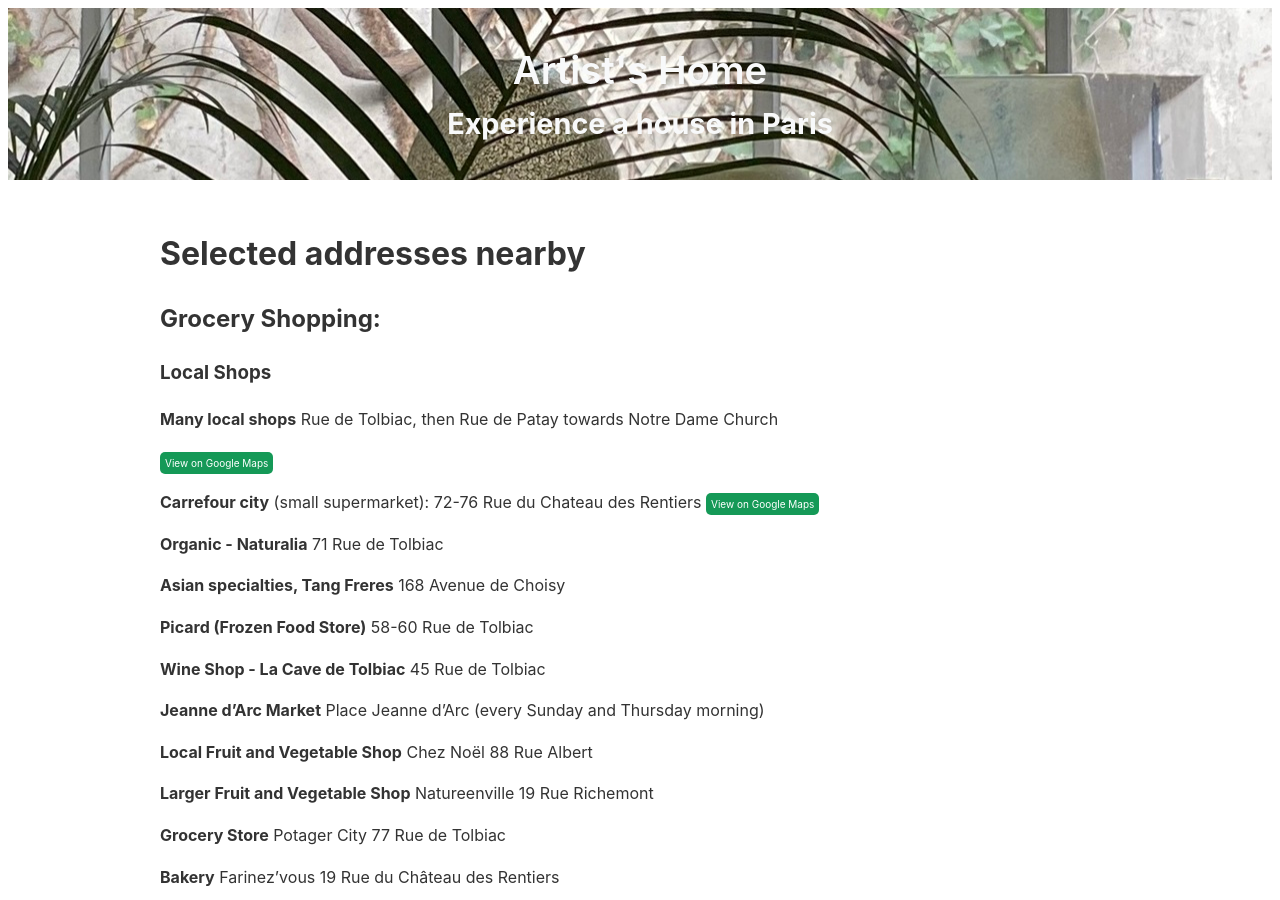
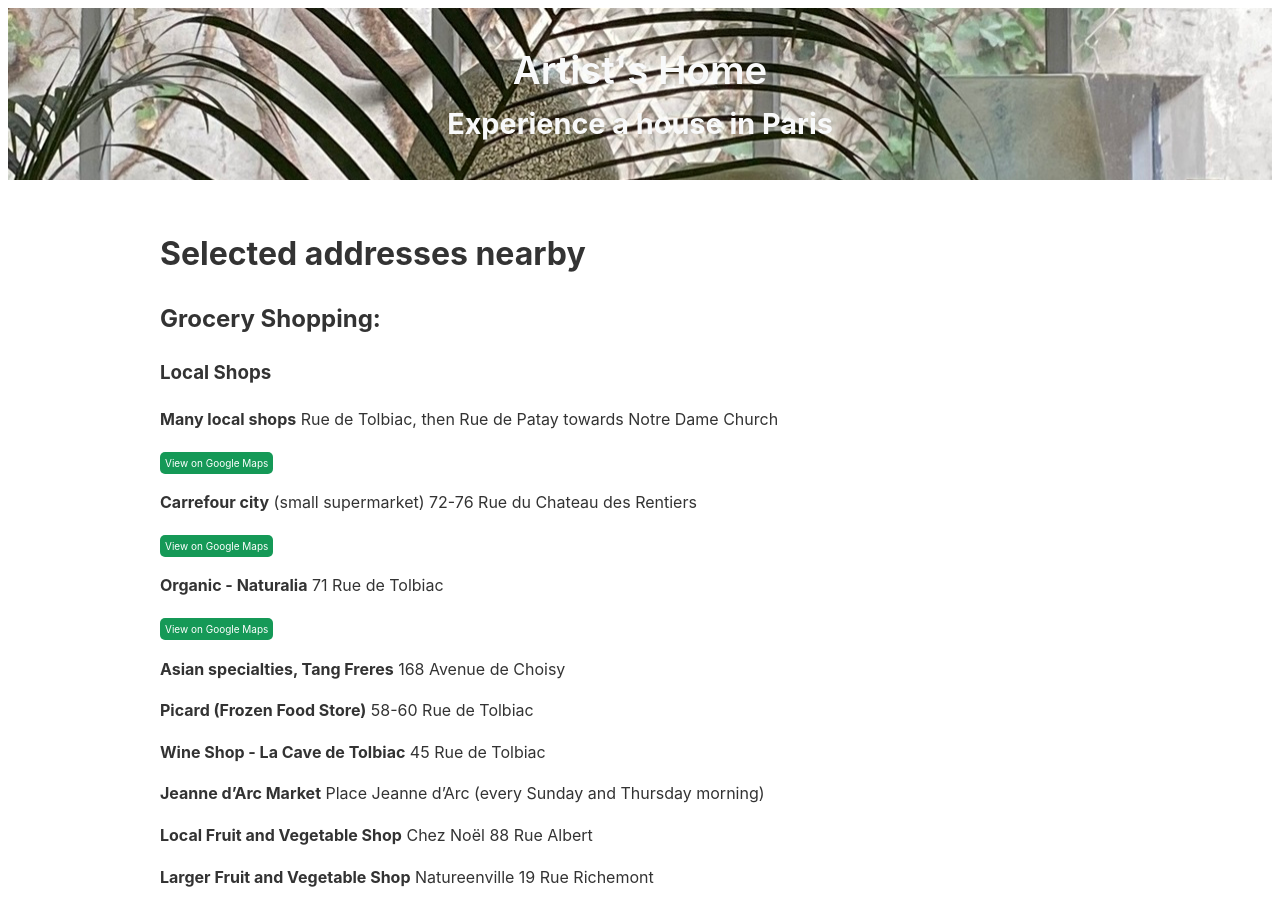
Before and after one commit to PhilAlain/tac, a Jekyll site: the page built from addresses.md, in a window 1280 px wide and 900 px high. Built offline with Jekyll 4.4.1, drawn with Linux system fonts in a browser that asks for light colours; our own code applies the rules of GitHub Pages for plain Markdown files.

Commit message:
Update addresses.md

```diff
--- a/addresses.md
+++ b/addresses.md
@@ -1,18 +1,27 @@
 # Selected addresses nearby
 ## Grocery Shopping:
 ### Local Shops ###
-**Many local shops** Rue de Tolbiac, then Rue de Patay towards Notre Dame Church
+**Many local shops**
+Rue de Tolbiac, then Rue de Patay towards Notre Dame Church
 
 <a href="https://maps.app.goo.gl/59MngQN7t3Cmtd9z5" style="display:inline-block; padding:3px 5px; font-size:10px; color:#fff; background-color:#159957; text-align:center; text-decoration:none; border-radius:5px;">
     View on Google Maps
 </a>
 
-**Carrefour city** (small supermarket): 72-76 Rue du Chateau des Rentiers
+**Carrefour city** (small supermarket)
+72-76 Rue du Chateau des Rentiers
+
 <a href="https://maps.app.goo.gl/wxrpL9SsRxs31j6K8" style="display:inline-block; padding:3px 5px; font-size:10px; color:#fff; background-color:#159957; text-align:center; text-decoration:none; border-radius:5px;">
     View on Google Maps
 </a>
 
-**Organic - Naturalia** 71 Rue de Tolbiac
+**Organic - Naturalia**
+71 Rue de Tolbiac
+
+<a href="https://maps.app.goo.gl/s9ykRs5zeyBarcKZ9" style="display:inline-block; padding:3px 5px; font-size:10px; color:#fff; background-color:#159957; text-align:center; text-decoration:none; border-radius:5px;">
+    View on Google Maps
+</a>
+
 
 **Asian specialties, Tang Freres** 168 Avenue de Choisy
 
```
